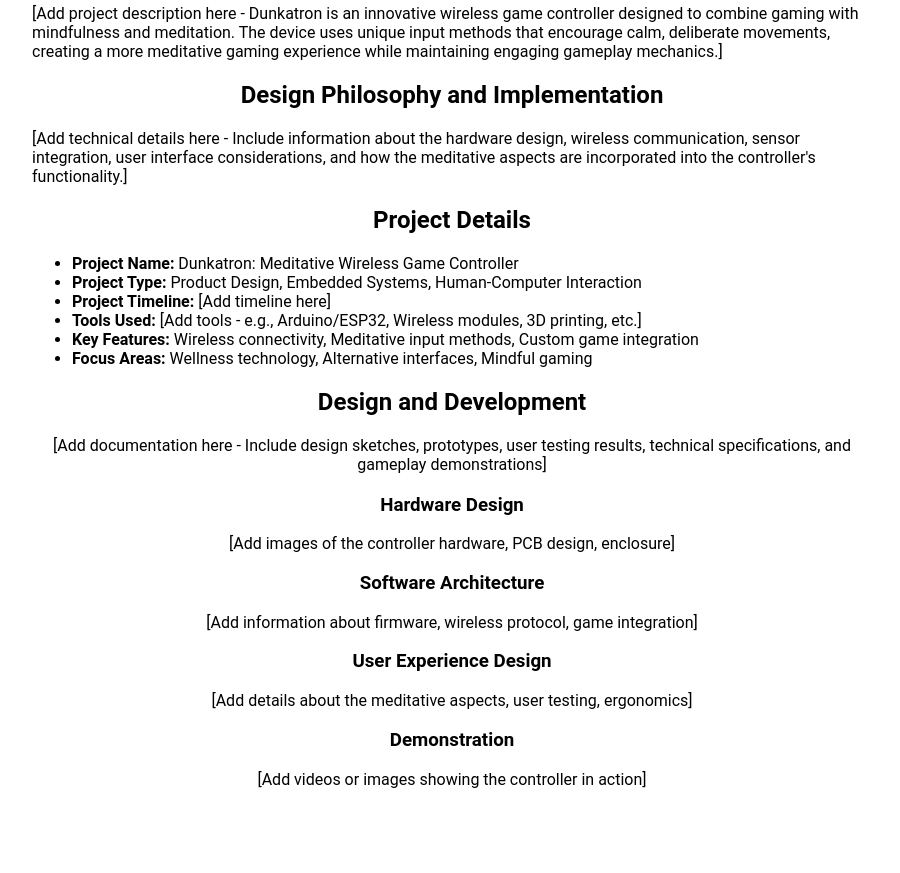
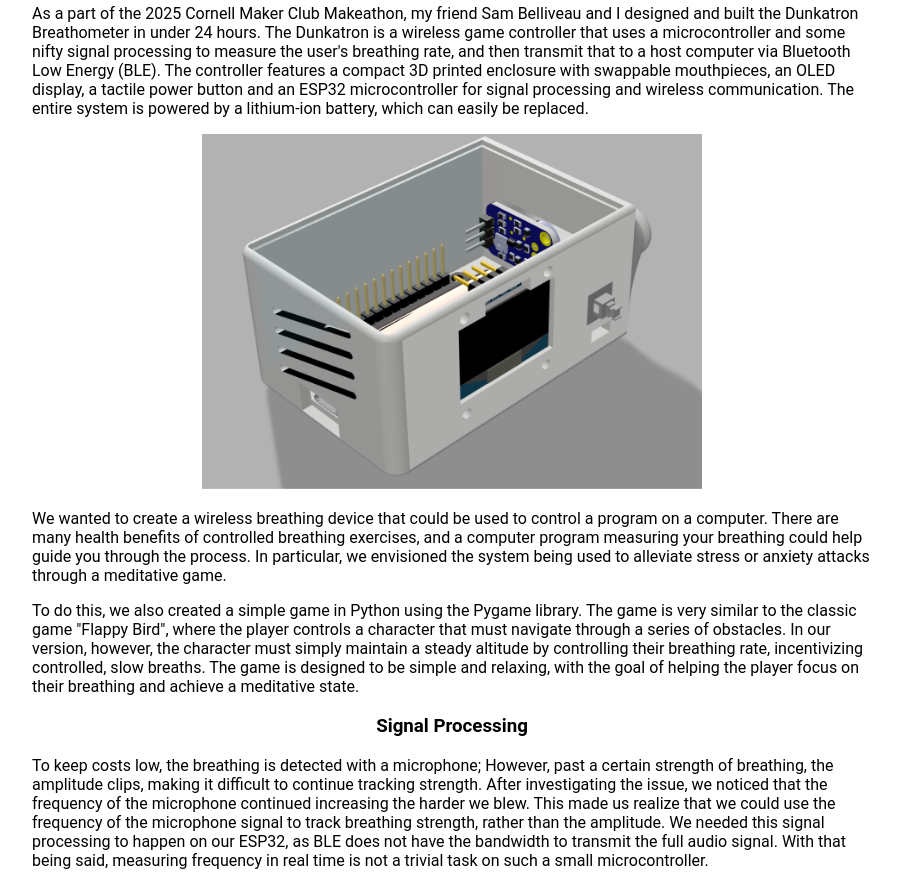
Before and after one commit to Wali-Afridi/Wali-Afridi.github.io, a plain HTML site: page Dunkatron.html in a window 1280 px wide. Shown: the part 634-1507 px from the top of the page, without its empty margins (188-1088 px from the left). Before the commit the page ends 1463 px from the top, so only its background shows below. Drawn offline with Linux system fonts and the light colour scheme.

Commit message:
Added dunkatron and 2300 page content

```diff
--- a/Dunkatron.html
+++ b/Dunkatron.html
@@ -20,50 +20,57 @@
         <section class="project-details">
             <h2>Project Description</h2>
             <p style="margin-left: 200px; margin-right: 200px;" align="left">
-                [Add project description here - Dunkatron is an innovative wireless game controller designed to combine
-                gaming with mindfulness and meditation. The device uses unique input methods that encourage calm,
-                deliberate movements, creating a more meditative gaming experience while maintaining engaging gameplay mechanics.]
+                As a part of the 2025 Cornell Maker Club Makeathon, my friend Sam Belliveau and I designed and built the Dunkatron
+                Breathometer in under 24 hours. The Dunkatron is a wireless game controller that uses a microcontroller and some nifty
+                signal processing to measure the user's breathing rate, and then transmit that to a host computer via Bluetooth Low Energy (BLE).
+                The controller features a compact 3D printed enclosure with swappable mouthpieces, an OLED display, a tactile power button
+                and an ESP32 microcontroller for signal processing and wireless communication. The entire system is powered by a lithium-ion
+                battery, which can easily be replaced.
+            </p>
+            <img src="images/DunkatronBack.png" alt="Dunkatron Controller" width="500px">
+
+            <p style="margin-left: 200px; margin-right: 200px;" align="left">
+                We wanted to create a wireless breathing device that could be used to control a program on a computer.
+                There are many health benefits of controlled breathing exercises, and a computer program measuring your
+                breathing could help guide you through the process. In particular, we envisioned the system being used to
+                alleviate stress or anxiety attacks through a meditative game.
+            </p>
+            <p style="margin-left: 200px; margin-right: 200px;" align="left">
+                To do this, we also created a simple game in Python using the Pygame library. The game is
+                very similar to the classic game "Flappy Bird", where the player controls a character that
+                must navigate through a series of obstacles. In our version, however, the character must simply maintain
+                a steady altitude by controlling their breathing rate, incentivizing controlled, slow breaths.
+                The game is designed to be simple and relaxing,
+                with the goal of helping the player focus on their breathing and achieve a meditative state.
             </p>
 
-            <h2>Design Philosophy and Implementation</h2>
+            <h3>Signal Processing</h2>
             <p style="margin-left: 200px; margin-right: 200px;" align="left">
-                [Add technical details here - Include information about the hardware design, wireless communication,
-                sensor integration, user interface considerations, and how the meditative aspects are incorporated
-                into the controller's functionality.]
+                To keep costs low, the breathing is detected with a microphone; However, past a certain strength of breathing,
+                the amplitude clips, making it difficult to continue tracking strength. After investigating the issue, we
+                noticed that the frequency of the microphone continued increasing the harder we blew. This made us realize that
+                we could use the frequency of the microphone signal to track breathing strength, rather than the amplitude. We needed
+                this signal processing to happen on our ESP32, as BLE does not have the bandwidth to transmit the full audio signal.
+                With that being said, measuring frequency in real time is not a trivial task on such a small microcontroller.
+            </p>
+            <img src="images/DunkatronCode.png" alt="Dunkatron Controller" width="400px">
+
+            <p style="margin-left: 200px; margin-right: 200px;" align="left">
+                We built a chainable filter library in c++ for this project that allowed us to quickly experiment with various
+                filtering algorithms. We ended up using a derivative filter to process our samples. By using a Derivative Filter,
+                which has a frequency response that increases linearly as the frequency increases, we can read higher values for
+                higher frequencies. We found that this gave us a remarkably impressive reading for breathing strength, and made for
+                intuitive game controls.
+            </p>
+            <p style="margin-left: 200px; margin-right: 200px;" align="left">
+                We could only send ~30 readings a second over our BLE connection.
+                As a result, we needed to smooth out our amplitude measurements to cover all of the samples
+                that happen over a span of time. By using 2 Timed Moving Averages and
+                2 Single Pole IIR Low Pass Filters, we are able to very quickly calculate a smoothed amplitude.
+                In total, our filter is equivalent to doing a weighted average of the frequencies in the audio,
+                but performed at a high speed.
             </p>
 
-            <h2>Project Details</h2>
-            <ul style="margin-left: 200px; margin-right: 200px;" align="left">
-                <li><strong>Project Name:</strong> Dunkatron: Meditative Wireless Game Controller</li>
-                <li><strong>Project Type:</strong> Product Design, Embedded Systems, Human-Computer Interaction</li>
-                <li><strong>Project Timeline:</strong> [Add timeline here]</li>
-                <li><strong>Tools Used:</strong> [Add tools - e.g., Arduino/ESP32, Wireless modules, 3D printing, etc.]</li>
-                <li><strong>Key Features:</strong> Wireless connectivity, Meditative input methods, Custom game integration</li>
-                <li><strong>Focus Areas:</strong> Wellness technology, Alternative interfaces, Mindful gaming</li>
-            </ul>
-        </section>
-
-        <section class="project-media">
-            <h2>Design and Development</h2>
-            <p style="margin-left: 200px; margin-right: 200px;">
-                [Add documentation here - Include design sketches, prototypes, user testing results,
-                technical specifications, and gameplay demonstrations]
-            </p>
-
-            <!-- Placeholder for project content -->
-            <div style="margin: 20px 0;">
-                <h3>Hardware Design</h3>
-                <p>[Add images of the controller hardware, PCB design, enclosure]</p>
-
-                <h3>Software Architecture</h3>
-                <p>[Add information about firmware, wireless protocol, game integration]</p>
-
-                <h3>User Experience Design</h3>
-                <p>[Add details about the meditative aspects, user testing, ergonomics]</p>
-
-                <h3>Demonstration</h3>
-                <p>[Add videos or images showing the controller in action]</p>
-            </div>
         </section>
     </main>
 
```
Also changed, not shown: 2300.html (+24 -35 lines), images/DunkatronBack.png (added), images/DunkatronCode.png (added), 2 other files.
